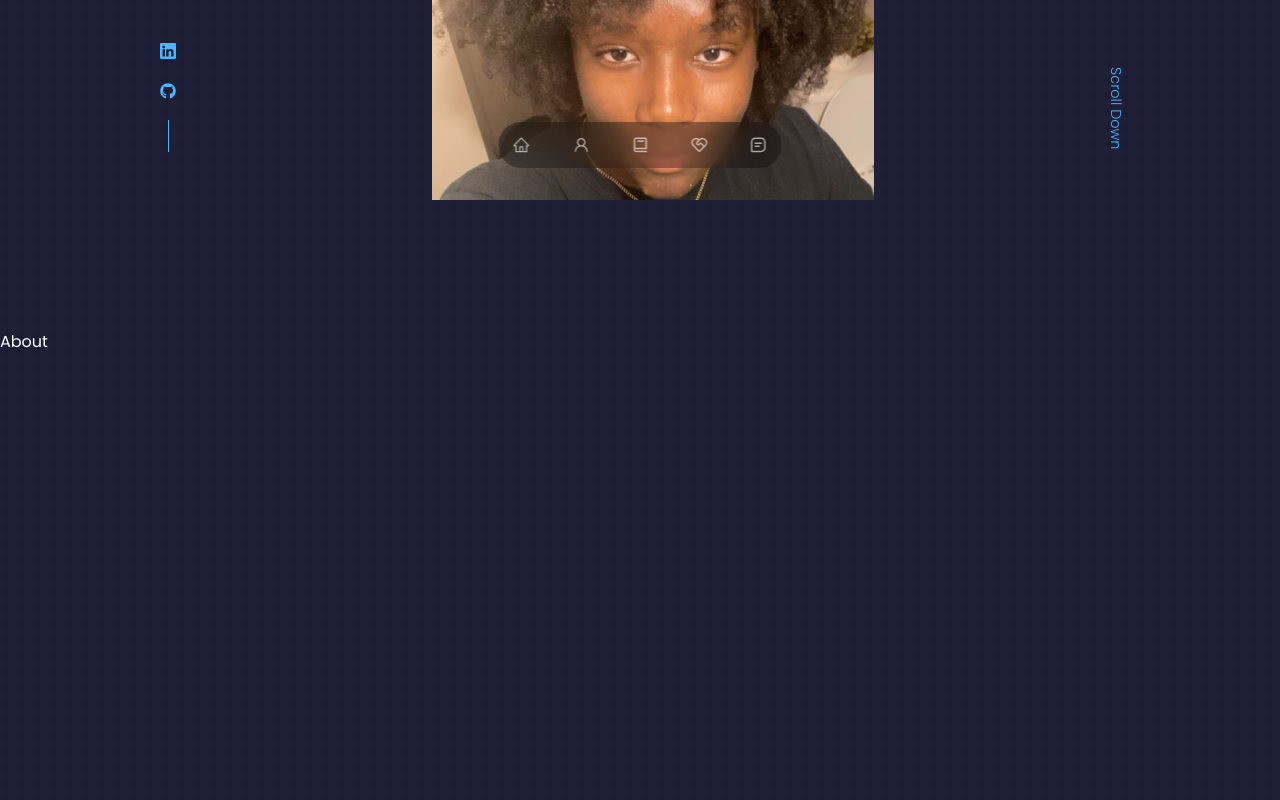
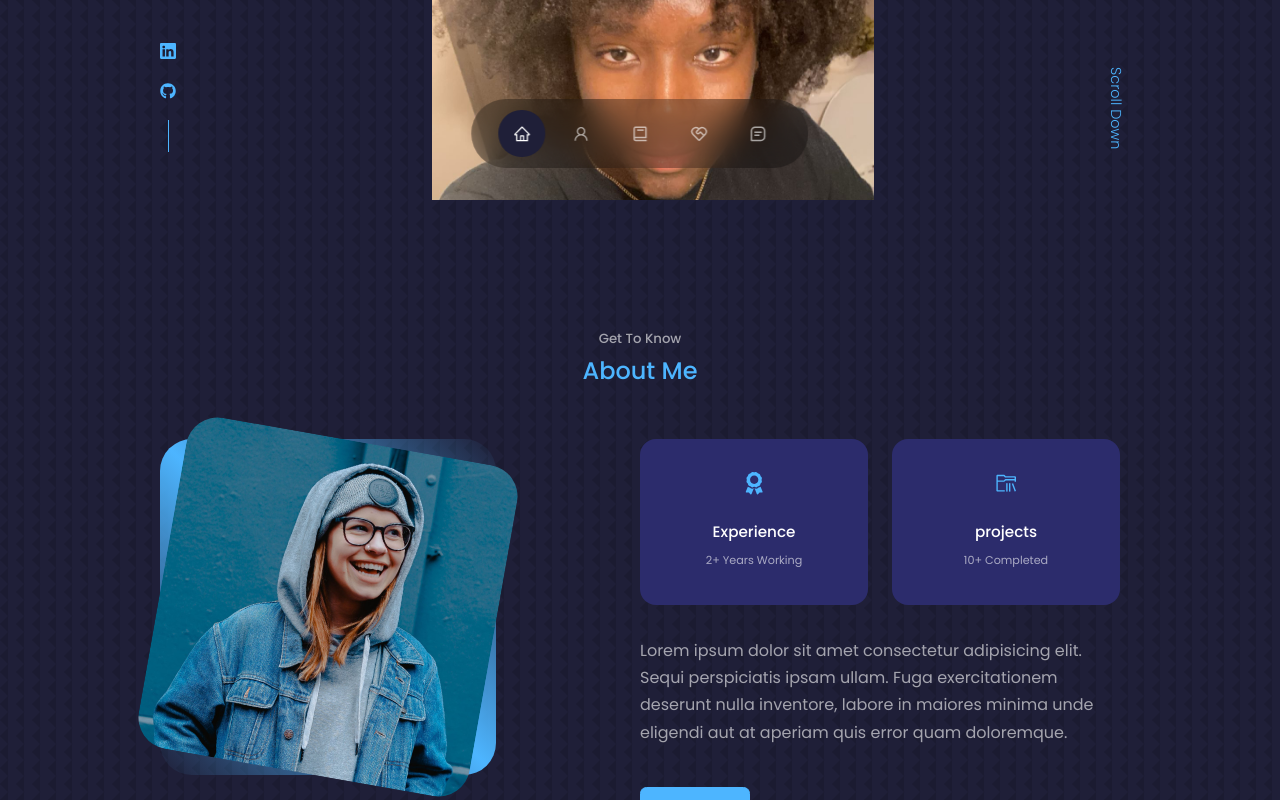
Before and after one commit to Kena-T/Coding-Portfolio, a React (Create React App) app in the folder react-portfolio/: page / in a window 1280 px wide. Shown: the part 600-1400 px from the top of the page. Built offline with nearby package versions, Linux system fonts and the light colour scheme.

Commit message:
removed moblie devices functions (for later implementations). finished navigation implementation with About content also being finished

```diff
--- a/react-portfolio/src/components/about/About.css
+++ b/react-portfolio/src/components/about/About.css
@@ -0,0 +1,66 @@
+.about_container {
+    display: grid;
+    grid-template-columns: 35% 50%;
+    gap: 15%;
+}
+
+.about_me {
+    width: 100%;
+    aspect-ratio: 1/1;
+    border-radius: 2rem;
+    background: linear-gradient(45deg, transparent, var(--color-primary), transparent);
+    display: grid;
+    place-items: center;
+}
+
+.about_me-image {
+    border-radius: 2rem;
+    overflow: hidden;
+    transform: rotate(10deg);
+    transition: var(--transition);
+}
+
+.about_me-image:hover {
+    transform: rotate(0);
+}
+
+.about_cards {
+    display: grid;
+    grid-template-columns: repeat(2, 1fr);
+    gap: 1.5rem;
+}
+
+.about_card {
+    background: var(--color-bg-variant);
+    border: 1px solid transparent;
+    border-radius: 1rem;
+    padding: 2rem;
+    text-align: center;
+    transition: var(--transition);
+}
+
+.about_card:hover {
+    background: transparent;
+    background-color: var(--color-primary-variant);
+    cursor: default;
+}
+
+.about_icon {
+    color: var(--color-primary);
+    font-size: 1.4rem;
+    margin-bottom: 1rem;
+}
+
+.about_card h5 {
+    font-size: 0.95rem;
+}
+
+.about_card small {
+    font-size: 0.7rem;
+    color: var(--color-light);
+}
+
+.about_content p {
+    margin: 2rem 0 2.6rem;
+    color: var(--color-light);
+}
--- a/react-portfolio/src/components/about/About.jsx
+++ b/react-portfolio/src/components/about/About.jsx
@@ -1,9 +1,45 @@
 import React from 'react'
 import './About.css'
+import ME from '../../assets/me-about.jpg'
+import { FaAward } from "react-icons/fa";
+import { VscFolderLibrary } from "react-icons/vsc";
 
 const About = () => {
   return (
-    <section id='about'>About</section>
+    <section id='about'>
+      <h5>Get To Know</h5>
+      <h2>About Me</h2>
+
+      <div className='container about_container'>
+        <div className='about_me'>
+          <div className='about_me-image'>
+            <img src={ME} alt="About Image" />
+          </div>
+        </div>
+
+        <div className='about_content'>
+          <div className='about_cards'>
+            <article className='about_card'>
+              <FaAward className='about_icon'/>
+              <h5>Experience </h5>
+              <small>2+ Years Working</small>
+            </article>
+            <article className='about_card'>
+              <VscFolderLibrary className='about_icon'/>
+              <h5>projects </h5>
+              <small>10+ Completed</small>
+            </article>
+          </div>
+
+
+          <p>
+            Lorem ipsum dolor sit amet consectetur adipisicing elit. Sequi perspiciatis ipsam ullam. Fuga exercitationem deserunt nulla inventore, labore in maiores minima unde eligendi aut at aperiam quis error quam doloremque.
+          </p>
+
+          <a href="#contact" className='btn btn-primary'>Let's Talk</a>
+        </div>
+      </div>
+    </section>
   )
 }
 
--- a/react-portfolio/src/components/header/Header.css
+++ b/react-portfolio/src/components/header/Header.css
@@ -38,7 +38,6 @@
 
 /* ================ ME ================= */
 .me {
-    /* background: linear-gradient(transparent); */
     width: 30rem;
     height: 100rem;
     position: absolute;
@@ -58,21 +57,3 @@
     font-weight: 300;
     font-size: 0.9rem;
 }
-
-/* ======================== MEDIA QUERIES (MEDIUM DEVICES) ========================== */
-@media screen and (max-width: 1024px) {
-    header {
-        height: 84.9vh;
-    }
-}
-
-/* ======================== MEDIA QUERIES (SMALL DEVICES) ========================== */
-@media screen and (max-width: 600PX) {
-    header {
-        height: 84.9vh;
-    }
-
-    .header__socials, .scroll__down {
-        display: none;
-    }
-}
--- a/react-portfolio/src/components/nav/Nav.css
+++ b/react-portfolio/src/components/nav/Nav.css
@@ -2,7 +2,7 @@
     background: rgba(0, 0, 0, 0.3);
     width: max-content;
     display: block;
-    padding: 0.7rem 1.7rm;
+    padding: 0.7rem 1.7rem;
     z-index: 2;
     position: fixed;
     left: 50%;
@@ -22,3 +22,12 @@
     color: var(--color-light);
     font-size: 1.1rem;
 }
+
+nav a:hover {
+    background: rgba(0, 0, 0, 0.3);
+}
+
+nav a.active {
+    background: var(--color-bg);
+    color: var(--color-white);
+}
--- a/react-portfolio/src/components/nav/Nav.jsx
+++ b/react-portfolio/src/components/nav/Nav.jsx
@@ -5,15 +5,17 @@
 import { BiBook } from "react-icons/bi";
 import { RiServiceLine } from "react-icons/ri";
 import { BiMessageSquareDetail } from "react-icons/bi";
+import { useState } from 'react';
 
 const Nav = () => {
+  const [activeNav, setActiveNav] = useState('#')
   return (
     <nav>
-      <a href="#"><AiOutlineHome /></a>
-      <a href="#about"><AiOutlineUser /></a>
-      <a href="#experience"><BiBook /></a>
-      <a href="#services"><RiServiceLine /></a>
-      <a href="#contact"><BiMessageSquareDetail /></a>
+      <a href="#" onClick={() => setActiveNav('#')} className={activeNav === '#' ? 'active' : ''}><AiOutlineHome /></a>
+      <a href="#about" onClick={() => setActiveNav('#about')} className={activeNav === '#about' ? 'active' : ''}><AiOutlineUser /></a>
+      <a href="#experience" onClick={() => setActiveNav('#experience')} className={activeNav === '#experience' ? 'active' : ''}><BiBook /></a>
+      <a href="#services" onClick={() => setActiveNav('#services')} className={activeNav === '#services' ? 'active' : ''}><RiServiceLine /></a>
+      <a href="#contact" onClick={() => setActiveNav('#contact')} className={activeNav === '#contact' ? 'active' : ''}><BiMessageSquareDetail /></a>
     </nav>
   )
 }
```
